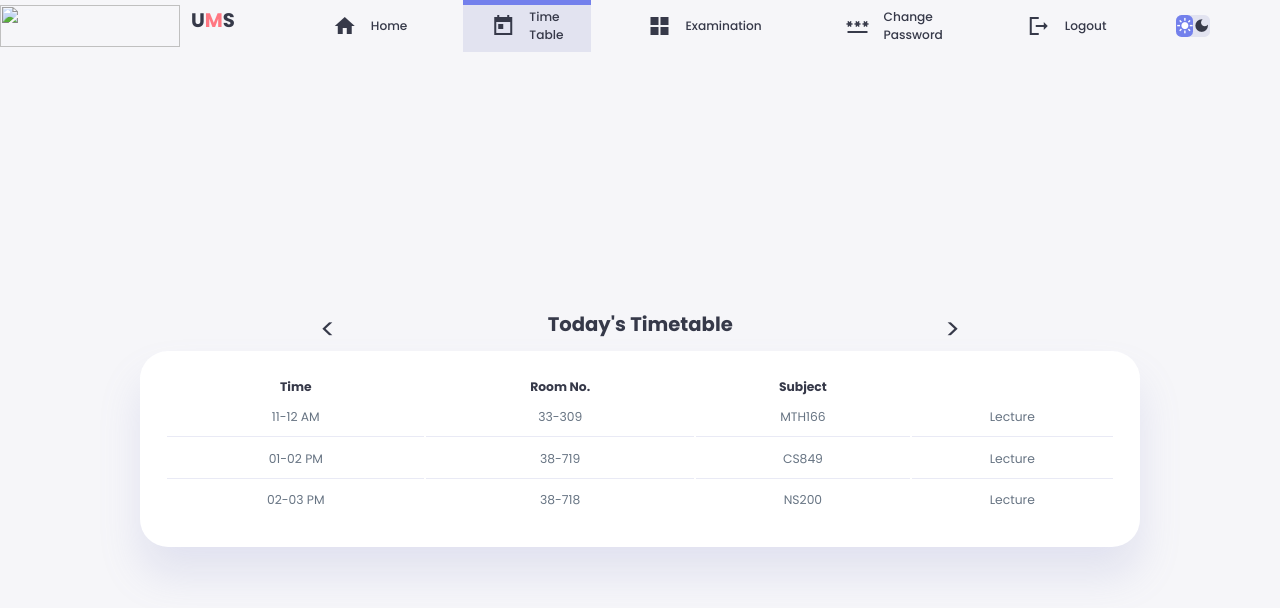
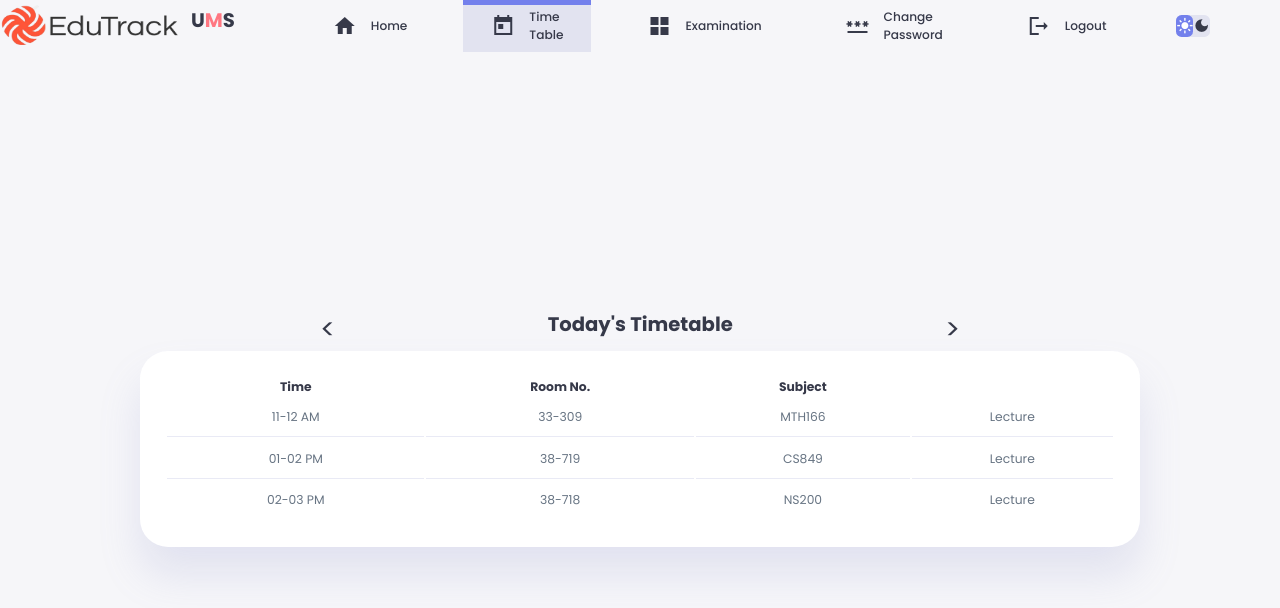
Before and after one commit to Retarded23/rezohackathon, a plain HTML site: page timetable.html in a window 1280 px wide. Drawn offline with Linux system fonts and the light colour scheme.

Commit message:
Update timetable.html

```diff
--- a/timetable.html
+++ b/timetable.html
@@ -6,13 +6,13 @@
     <meta name="viewport" content="width=device-width, initial-scale=1.0">
     <title>Student Dashboard</title>
     <link href="https://fonts.googleapis.com/icon?family=Material+Icons+Sharp" rel="stylesheet">
-    <link rel="shortcut icon" href="./images/basx.png">
+    <link rel="shortcut icon" href="basx.png">
     <link rel="stylesheet" href="style1.css">
 </head>
 <body>
     <header>
         <div class="logo">
-            <img src="./images/nnnnn.png" alt="">
+            <img src="nnnnn.png" alt="">
             <h2>U<span class="danger">M</span>S</h2>
         </div>
         <div class="navbar">
```
